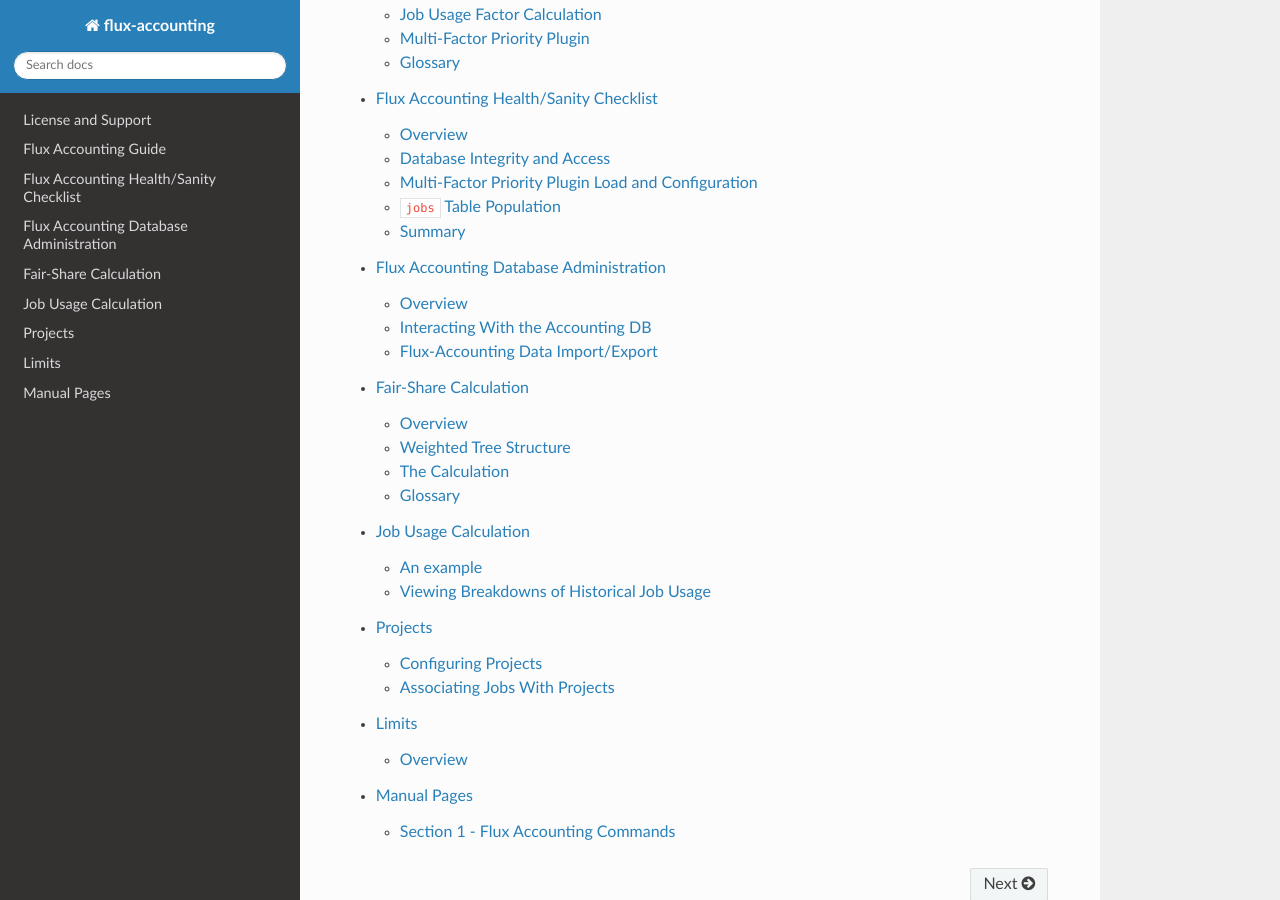
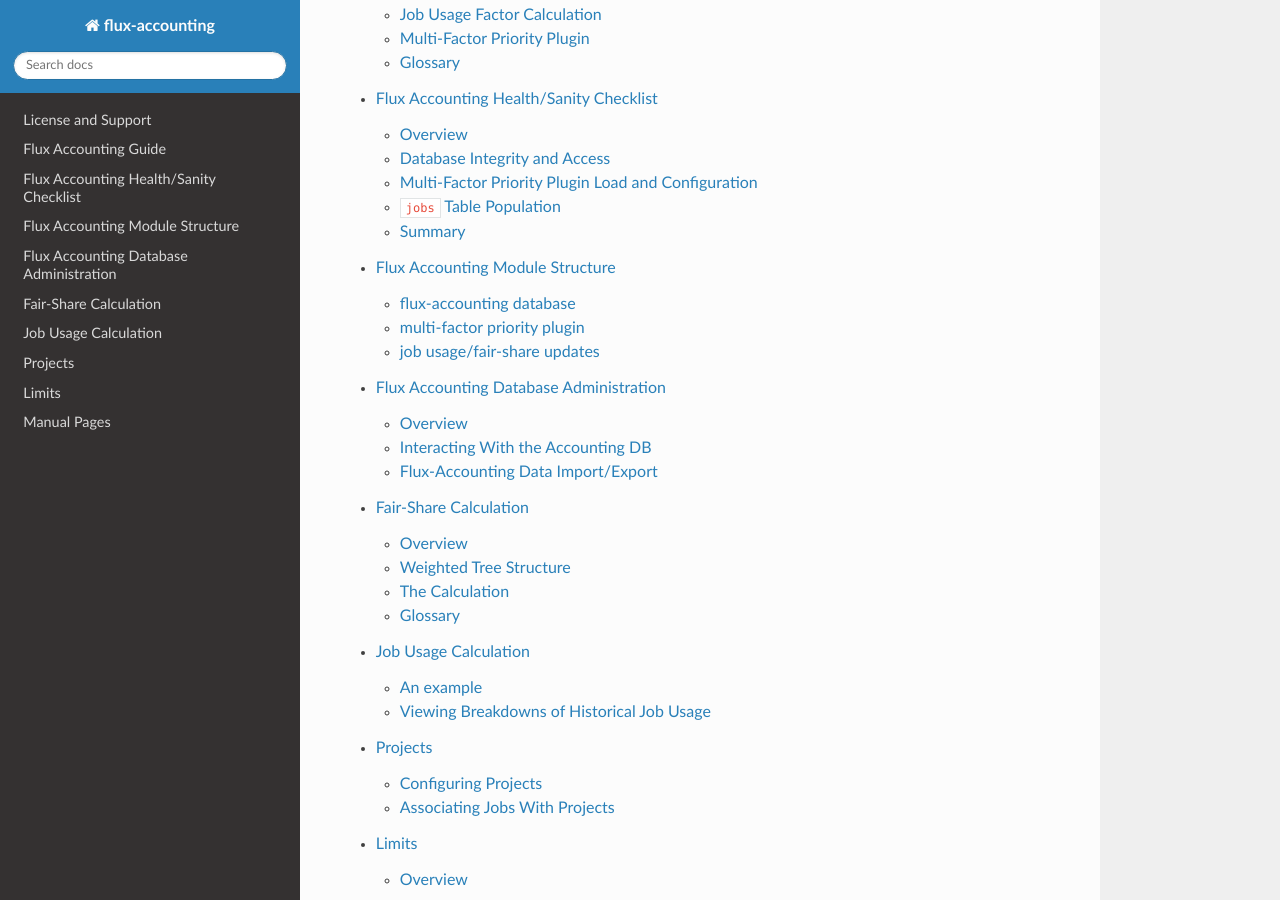
Before and after one commit to flux-framework/flux-accounting, a Sphinx documentation site: the page built from doc/index.rst, in a window 1280 px wide and 900 px high, scrolled down 494 px. Built offline with Sphinx 7.4.7 and the Read the Docs theme 3.1.0, drawn with Linux system fonts in a browser that asks for light colours; pages that are not in the unit, such as notebooks, are missing from menus; some of the changed lines change nothing that is shown.

Commit message:
doc: add module structure document
Problem: flux-accounting, as a whole, is composed of multiple modules
that allow it to run alongside a Flux instance - a SQLite database,
multiple scripts that run in the background, and a systemctl service
that interfaces with this database. It would be helpful to actually
diagram these different modules and how they interface with each other.

Add a "Module Structure" page to the flux-accounting documentation with
a number of diagrams explaining how the different components of
flux-accounting work together to run flux-accounting as a service.

```diff
--- /dev/null
+++ b/doc/components/module-structure.rst
@@ -0,0 +1,63 @@
+.. _module-structure:
+
+################################
+Flux Accounting Module Structure
+################################
+
+The flux-accounting module is made up of a number of components that work
+together to provide an accounting interface for a system instance of Flux.
+This section describes the different pieces that make up the module and how
+they interface with each other.
+
+flux-accounting database
+========================
+
+.. figure:: ../images/flux-accounting-db.png
+   :alt: flux-accounting database structure
+   :align: center
+
+The flux-accounting SQLite database is the central hub for all information
+pertaining to how the module interfaces with the rest of Flux. It stores
+association, bank, queue, project, and historical job information in order to
+manage groups, track job usage over time, and set various accounting policies
+that can administer a cluster in an equitable and customizable way.
+
+.. figure:: ../images/flux-accounting-service.png
+   :alt: flux-accounting service
+   :align: center
+
+This database can be interfaced with both directly in a SQLite shell (granted
+you have read/write permissions to the directory that the database resides in)
+*or* via the flux-accounting service, a service run with ``systemctl`` that
+accepts ``flux account`` commands to view, edit, or add new information
+pertaining to flux-accounting.
+
+multi-factor priority plugin
+============================
+
+.. figure:: ../images/priority-update.png
+   :alt: flux account-priority-update
+   :align: center
+
+flux-accounting calculates job priorities and enforces limits for a Flux system
+instance via jobtap plugin. The multi-factor priority plugin gets periodic
+updates from the flux-accounting database when associations, banks, queues,
+and/or projects are added or modified with the ``flux account-priority-update``
+command.
+
+job usage/fair-share updates
+============================
+
+.. figure:: ../images/update-usage-and-fshare.png
+   :alt: flux account-fetch-job-records
+   :align: center
+
+As jobs are run, flux-accounting will query the `Flux KVS`_ to fetch completed
+jobs and store them in the ``jobs`` table in order to calculate job usage
+values for associations and the banks they belong to.
+``flux account-update-usage`` will walk through each association and bank and
+calculate new job usage values as well as apply a decay value to older jobs.
+``flux account-update-fshare`` will perform the same traversal and subsequently
+update each association's fair-share value.
+
+.. _Flux KVS: https://flux-framework.readthedocs.io/en/latest/quickstart.html#flux-kvs
--- a/doc/index.rst
+++ b/doc/index.rst
@@ -13,6 +13,7 @@
    guide/support
    guide/accounting-guide
    guide/sanity-checklist
+   components/module-structure
    components/database-administration
    components/fair-share
    components/job-usage-calculation
```
Also changed, not shown: doc/images/flux-accounting-db.png (added), doc/images/flux-accounting-service.png (added), doc/images/priority-update.png (added), doc/images/update-usage-and-fshare.png (added), 1 other file.
